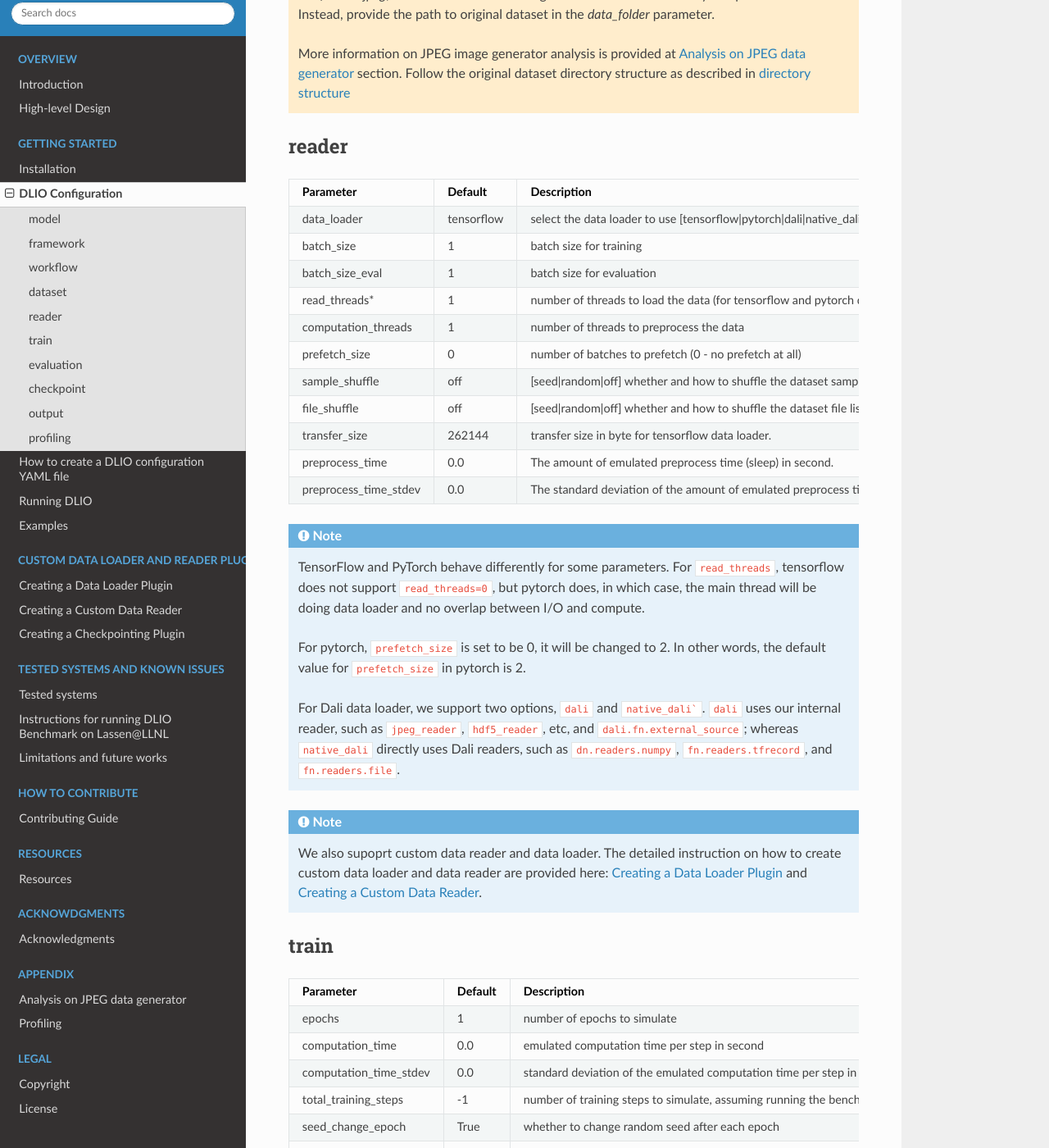
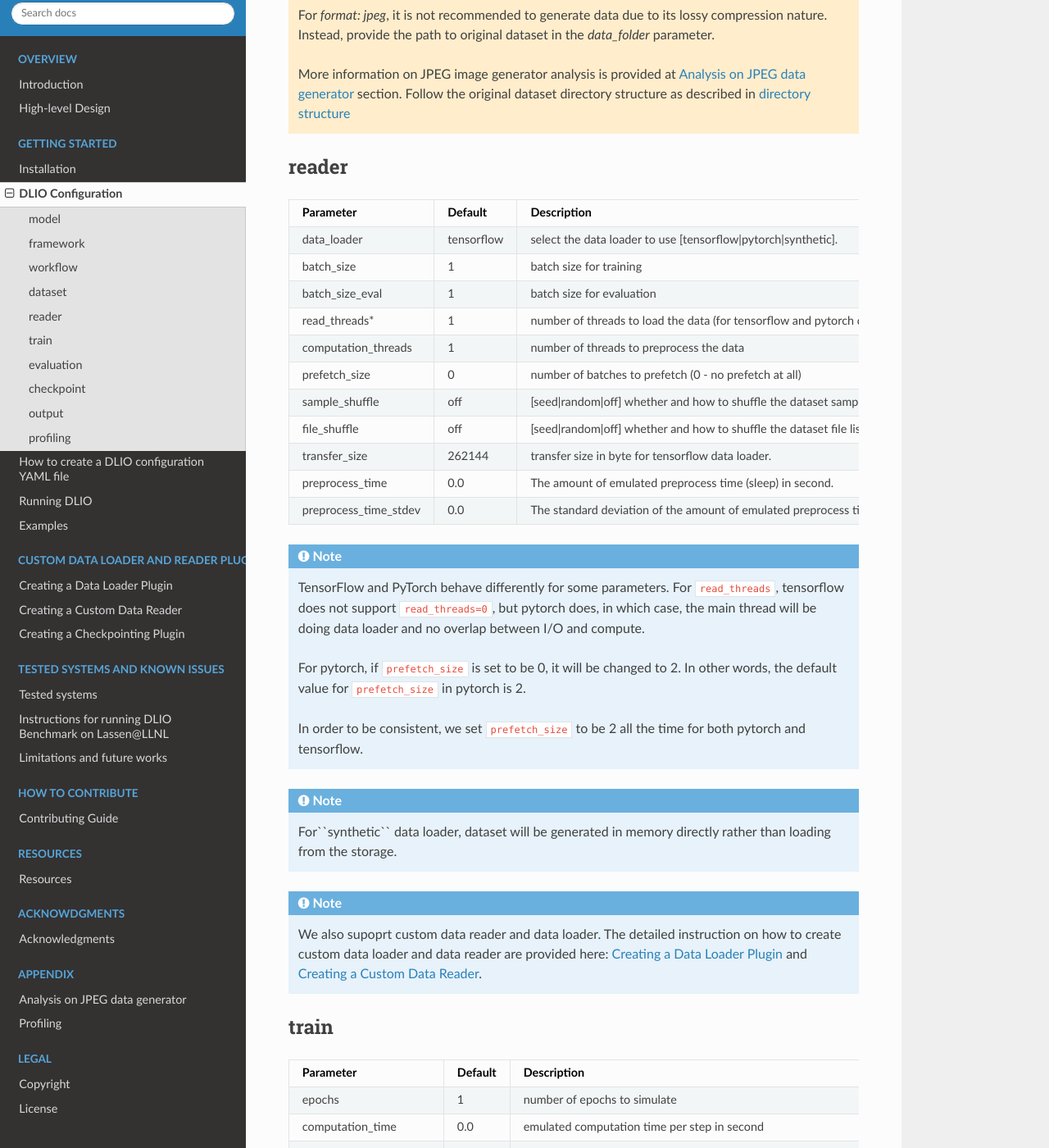
Before and after one commit to argonne-lcf/dlio_benchmark, a Sphinx documentation site: the page built from docs/source/config.rst, in a window 1280 px wide and 1400 px high, scrolled down 3200 px. Shown: the whole window at 82% size. Built offline with Sphinx 7.4.7 and the Read the Docs theme 2.0.0, drawn with Linux system fonts in a browser that asks for light colours; some of the changed text lies outside the part shown.

Commit message:
added doc related to synthetic reader and data loader

````diff
--- a/docs/source/config.rst
+++ b/docs/source/config.rst
@@ -169,9 +169,9 @@ dataset
 
   The training and validation datasets will be put in ```${data_folder}/train``` and ```${data_folder}/valid``` respectively. If ``num_subfolders_train`` and ``num_subfolders_eval`` are larger than one, the datasets will be split into multiple subfolders within ```${data_folder}/train``` and ```${data_folder}/valid``` in a round robin manner.
 
-.. attention::
+.. note::
 
-  Currently, the DALI data loader is supported if pytorch framework is selected.
+  If ``format`` is set to be ``synthetic``, samples will be generated in memory and fed through the data loader specified.
 
 .. attention::
 
@@ -191,7 +191,7 @@ reader
      - Description
    * - data_loader
      - tensorflow
-     - select the data loader to use [tensorflow|pytorch|dali|native_dali].
+     - select the data loader to use [tensorflow|pytorch|synthetic].
    * - batch_size
      - 1
      - batch size for training
@@ -227,9 +227,12 @@ reader
   TensorFlow and PyTorch behave differently for some parameters. For ``read_threads``, tensorflow does
   not support ``read_threads=0``, but pytorch does, in which case, the main thread will be doing data loader and no overlap between I/O and compute.
 
-  For pytorch, ``prefetch_size`` is set to be 0, it will be changed to 2. In other words, the default value for ``prefetch_size`` in pytorch is 2.
+  For pytorch, if ``prefetch_size`` is set to be 0, it will be changed to 2. In other words, the default value for ``prefetch_size`` in pytorch is 2.
 
-  For Dali data loader, we support two options, ``dali`` and ``native_dali```. ``dali`` uses our internal reader, such as ``jpeg_reader``, ``hdf5_reader``, etc, and ``dali.fn.external_source``; whereas ``native_dali`` directly uses Dali readers, such as ``dn.readers.numpy``, ``fn.readers.tfrecord``, and ``fn.readers.file``.
+  In order to be consistent, we set ``prefetch_size`` to be 2 all the time for both pytorch and tensorflow.
+
+.. note::
+  For``synthetic`` data loader, dataset will be generated in memory directly rather than loading from the storage.
 
 .. note::
 
````
